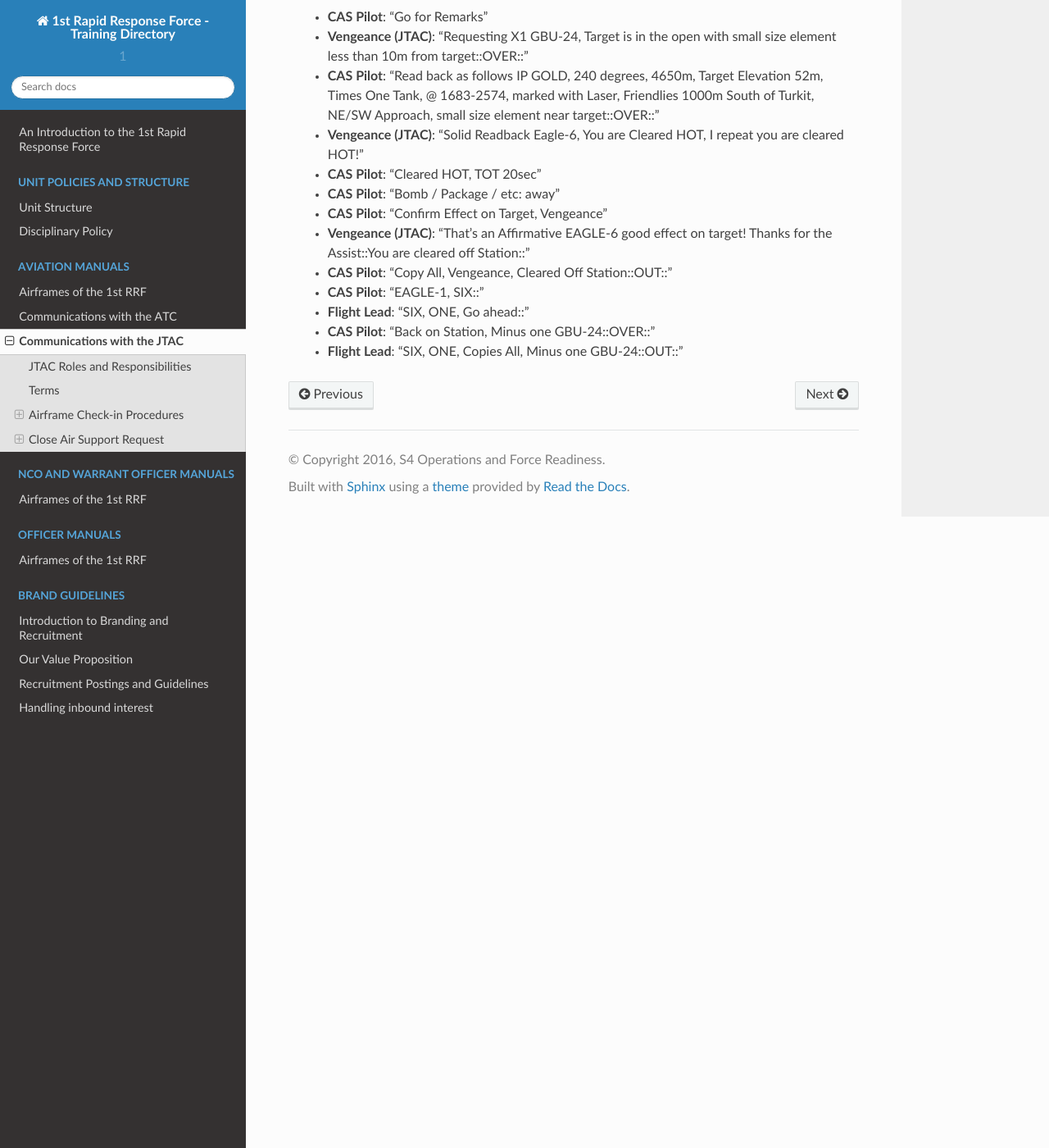
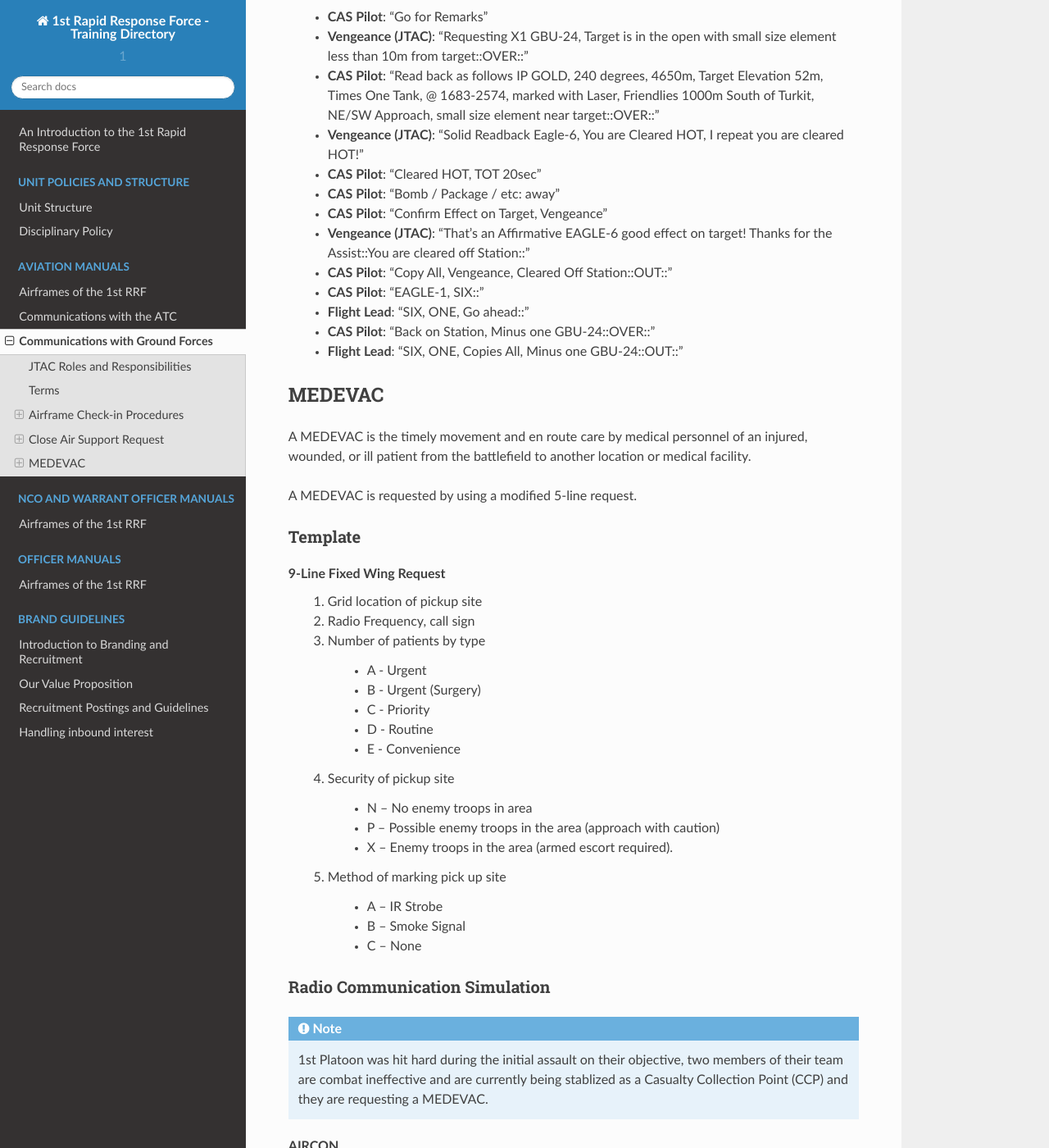
Before and after one commit to 1st-rapid-response-force/Training-Programs, a Sphinx documentation site: the page built from docs/source/v1/aviation/jtac_communications.rst, in a window 1280 px wide and 1400 px high, scrolled down 3902 px. Shown: the whole window at 82% size. Built offline with Sphinx 7.4.7 and the Read the Docs theme 2.0.0, drawn with Linux system fonts in a browser that asks for light colours; formulas are drawn with MathJax 3; some of the changed text lies outside the part shown.

Commit message:
Added MEDEVAC

```diff
--- a/docs/source/v1/aviation/jtac_communications.rst
+++ b/docs/source/v1/aviation/jtac_communications.rst
@@ -1,4 +1,4 @@
-Communications with the JTAC
+Communications with Ground Forces
 =====================================
 
 JTAC Roles and Responsibilities
@@ -146,3 +146,52 @@ Vengeance (JTAC) Operating channel 40 – Provide Direct, communication with Eag
     - **Flight Lead**: “SIX, ONE, Go ahead::”
     - **CAS Pilot**: "Back on Station, Minus one GBU-24::OVER::"
     - **Flight Lead**: “SIX, ONE, Copies All, Minus one GBU-24::OUT::”
+
+
+
+MEDEVAC
+--------
+A MEDEVAC is the timely movement and en route care by medical personnel of an injured, wounded, or ill patient from the battlefield to another location or medical facility.
+
+A MEDEVAC is requested by using a modified 5-line request.
+
+Template
+~~~~~~~~
+9-Line Fixed Wing Request
+    1. Grid location of pickup site
+    2. Radio Frequency, call sign
+    3. Number of patients by type
+
+        - A - Urgent
+        - B - Urgent (Surgery)
+        - C - Priority
+        - D - Routine
+        - E - Convenience
+    4. Security of pickup site
+
+        - N – No enemy troops in area
+        - P – Possible enemy troops in the area (approach with caution)
+        - X – Enemy troops in the area (armed escort required).
+    5. Method of marking pick up site
+
+        - A – IR Strobe
+        - B – Smoke Signal
+        - C – None
+
+Radio Communication Simulation
+~~~~~~~~
+
+.. note::
+
+  1st Platoon was hit hard during the initial assault on their objective, two members of their team are combat ineffective and are currently being stablized as a Casualty Collection Point (CCP) and they are requesting a MEDEVAC.
+
+AIRCON
+    - **Archer 6 Romeo**: “AIRCON, this is Archer 6 Romeo, request 5-line MEDEVAC”
+    - **AIRCON**: “Archer Six, this is AIRCON, prepared to copy”
+    - **Archer 6 Romeo**:
+        - Line 1: 10235 12331
+        - Line 2: frequency 43.5
+        - Line 3: Alpha Two
+        - Line 4: November
+        - Line 5: Bravo
+    - **AIRCON**: “Archer Six, this is AIRCON, solid copy standby for readback.”
```
